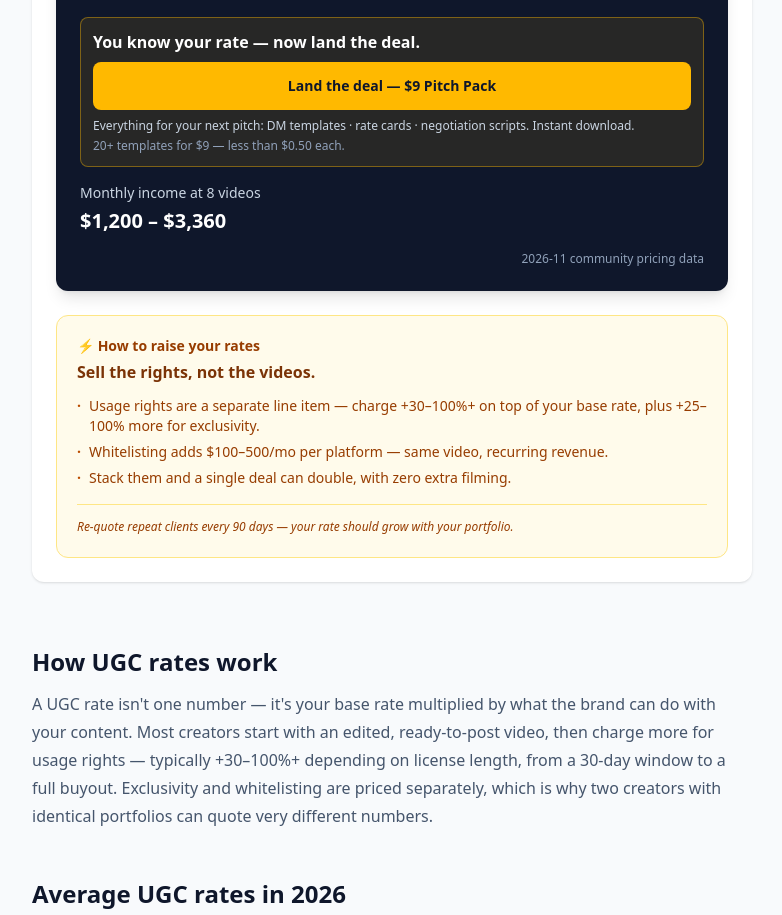
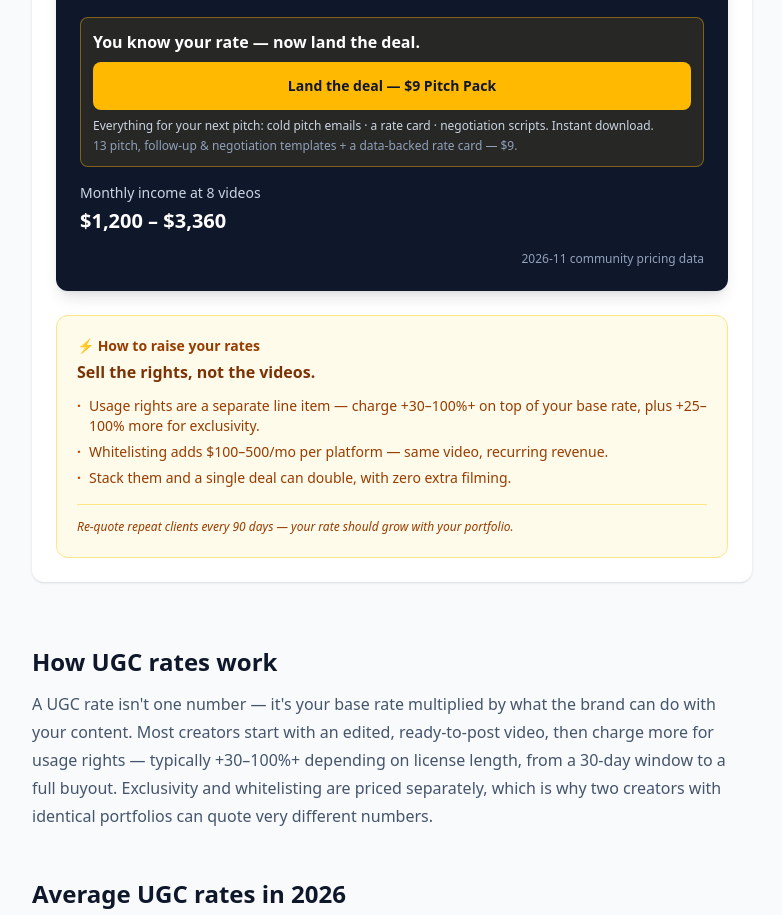
Before and after one commit to ShadowsHunter/UGCRateCalculator, a Vue app: page / in a window 1280 px wide. Shown: the part 1082-1997 px from the top of the page, without its empty margins (248-1030 px from the left). Built offline with nearby package versions, Linux system fonts and the light colour scheme.

Commit message:
feat: point CTA to Gumroad product page and align copy with actual pack contents

```diff
--- a/src/copy.ts
+++ b/src/copy.ts
@@ -157,11 +157,12 @@ export const BONUS_REF_NOTE = '(the deal ladder viral.app recommends)'
 export const CTA_HEADLINE = 'You know your rate — now land the deal.'
 export const CTA_BUTTON = 'Land the deal — $9 Pitch Pack'
 export const CTA_SECONDARY =
-  'Everything for your next pitch: DM templates · rate cards · negotiation scripts. Instant download.'
+  'Everything for your next pitch: cold pitch emails · a rate card · negotiation scripts. Instant download.'
 /** social proof 仅单价锚点，禁伪造销量（D02 §4.6 红线） */
-export const CTA_SOCIAL_PROOF = '20+ templates for $9 — less than $0.50 each.'
-/** gumroad 外链：当前指向店铺主页（plan 2.3.3）；M2 $9 模板包上架时换为产品链接 */
-export const GUMROAD_URL = 'https://ugctoolkit.gumroad.com'
+export const CTA_SOCIAL_PROOF =
+  '13 pitch, follow-up & negotiation templates + a data-backed rate card — $9.'
+/** gumroad 外链：$9 Pitch Template Pack 产品直达链接（jlfmgx，2026-11-20 上架，替换原店铺主页） */
+export const GUMROAD_URL = 'https://ugctoolkit.gumroad.com/l/jlfmgx'
 
 /* ---------- 钩子框（amber，D02 §4.8；要点 1 口径 = errata #15 / plan 2.3-D3） ---------- */
 
```
